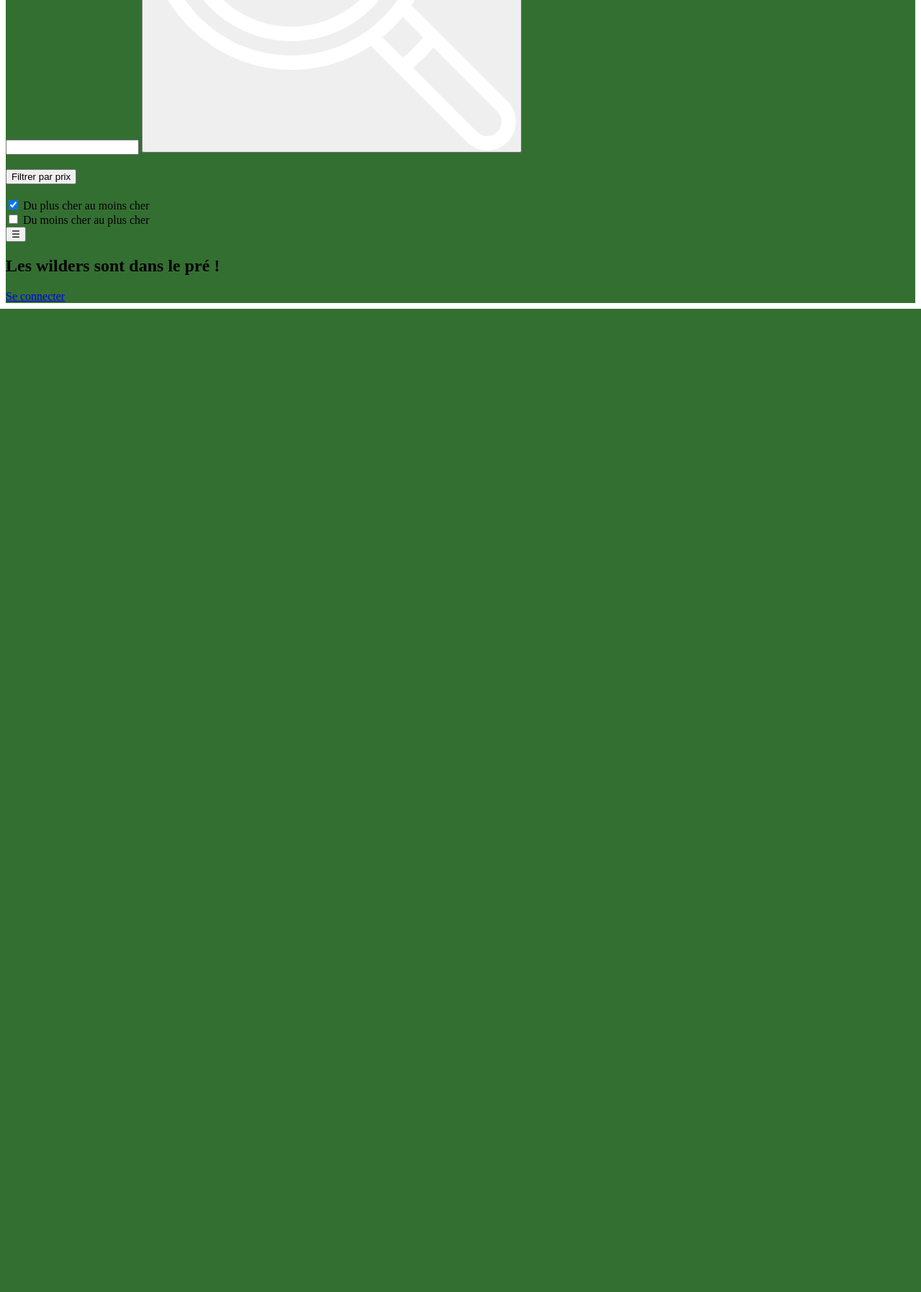
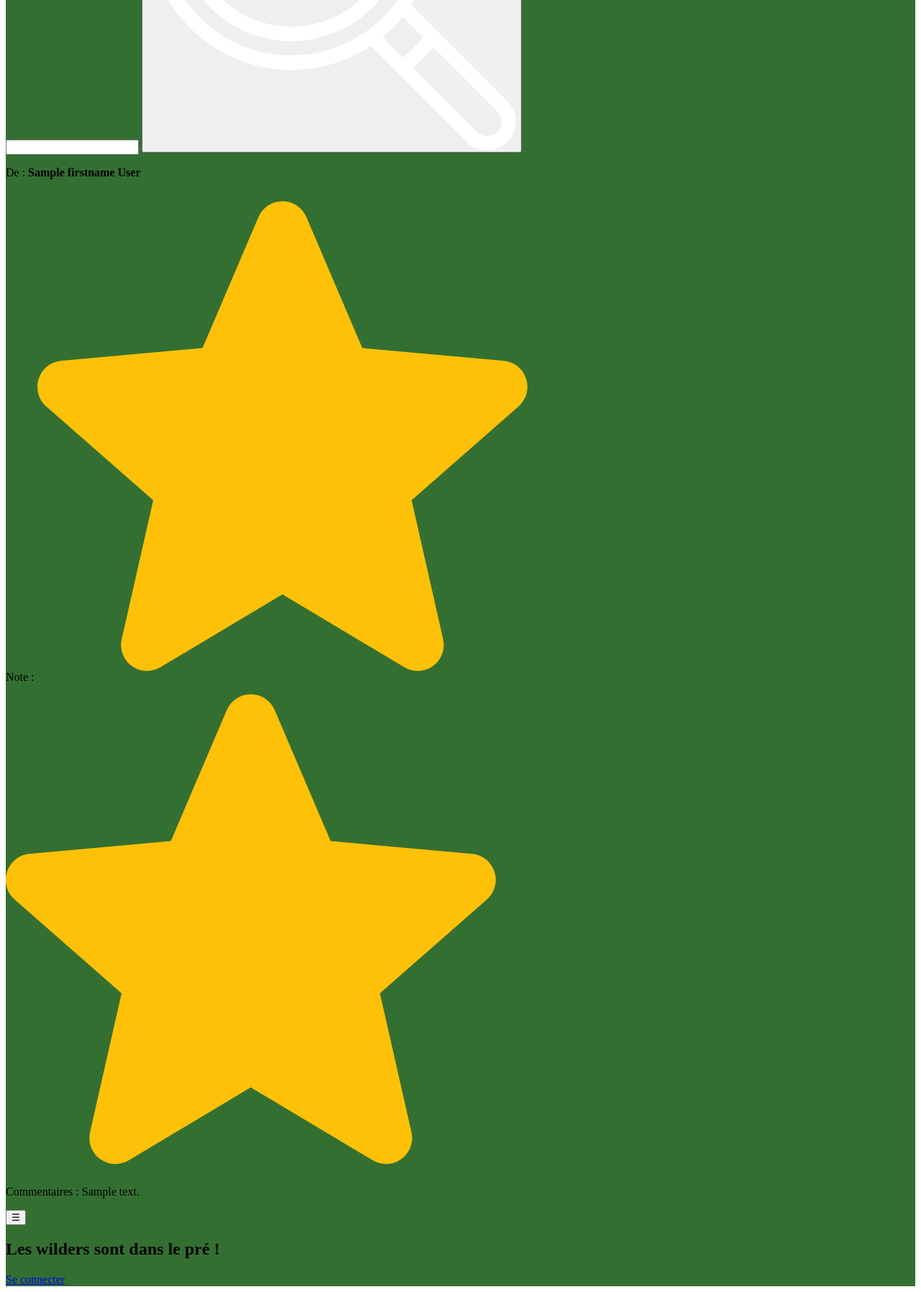
Before and after one commit to AmelieRoussel/hackaton2_comparateuragricole, a Symfony app: template templates/include/_navbar.html.twig in a window 1280 px wide. Shown: the part 1598-3393 px from the top of the page at 72% size. Before the commit the page ends 2027 px from the top, so only its background shows below. Run offline with Twig, Linux system fonts and the light colour scheme; the template is opened without the code that fills it: most values are stand-ins (such as "Sample title", 1, 10 or a date in 2020); form fields are guessed from the names that the template uses; some libraries are stand-ins or nearby versions.

Commit message:
style navbar

```diff
--- a/templates/include/_navbar.html.twig
+++ b/templates/include/_navbar.html.twig
@@ -3,7 +3,8 @@
         <span>ComparateurAgricole.com</span>
     </a>
     {% if app.user %}
-        <p class="text-light m-0">Bienvenue Mme/Mr <strong>{{ app.user.lastname }}</strong>, vous êtes connecté en tant que
+        <p class="text-light m-0">Bienvenue Mme/Mr <strong>{{ app.user.lastname }}</strong>, vous êtes connecté en tant
+            que
             <strong>{{ app.user.email }}</strong>
         </p>
     {% else %}
@@ -27,15 +28,17 @@
                     </h2>
                 </div>
 
-                <div id="collapseOne" class="collapse show" aria-labelledby="headingOne" data-parent="#accordionExample">
+                <div id="collapseOne" class="collapse show" aria-labelledby="headingOne"
+                     data-parent="#accordionExample">
                     <div class="card-body">
                         <div class="input-group mb-3">
                             <div class="input-group-append">
                                 {{ form_start(formCity) }}
-                                <span class="input-group-text text-primary " id="basic-addon2">{{ form_widget(formCity) }}</span>
+                                <span class="input-group-text text-primary "
+                                      id="basic-addon2">{{ form_widget(formCity) }}</span>
                             </div>
                         </div>
-                        <button class="btn-form-city btn btn-primary p-0 align-items-center">
+                        <button class="btn-form-city btn btn-primary m-0 align-items-center">
                             <img class="img-form-city" src="{{ asset('build/images/loupe.svg') }}">
                         </button>
                         {{ form_end(formCity) }}
@@ -71,27 +74,37 @@
                 </div>
             </div>
         </div>
-        <div class="card">
-            <div class="card-header" id="headingThree">
-                <h2 class="mb-0">
-                    <button class="btn btn-link btn-block text-left collapsed" type="button" data-toggle="collapse"
-                            data-target="#collapseThree" aria-expanded="false" aria-controls="collapseThree">
-                        Filtrer par prix
-                    </button>
-                </h2>
-            </div>
-            <div id="collapseThree" class="collapse" aria-labelledby="headingThree" data-parent="#accordionExample">
-                <div class="card-body">
-                    <div class="row">
-                        <input type="checkbox" id="scales" name="scales"
-                               checked>
-                        <label for="scales">Du plus cher au moins cher</label>
+        <div class="my-4">
+            {% if app.user %}
+                <div class="text-dark mb-5">
+                    {{ form_start(formComment) }}
+                    <div class="my-3">
+                        {{ form_label(formComment.commentText, 'Votre commentaire :') }}
+                        {{ form_widget(formComment.commentText) }}
                     </div>
-                    <div class="row">
-                        <input type="checkbox" id="horns" name="horns">
-                        <label for="horns">Du moins cher au plus cher</label>
+                    <div class="my-3">
+                        {{ form_label(formComment.rate, 'Votre note :') }}
+                        {{ form_widget(formComment.rate) }}
                     </div>
+                    <button class="btn btn-primary mt-3">
+                        {{ 'Sauvegarder'|trans }}</button>
+                    {{ form_end(formComment) }}
                 </div>
+            {% endif %}
+
+            <div class="row d-flex justify-content-center my-5">
+                {% for comment in comments %}
+                    <div class="comment d-flex flex-column col-12 col-sm-5 col-lg-3 p-2 m-2">
+                        <p class="mb-0">De :
+                            <strong>{{ comment.author.firstname }} {{ comment.author.lastname }}</strong></p>
+                        <p class="mb-0">Note :
+                            {% for i in 1..comment.rate %}
+                                <img src="{{ asset('build/images/star.svg') }}" class="stars-rate" alt="">
+                            {% endfor %}
+                        </p>
+                        <p class="mb-0">Commentaires : {{ comment.commentText }}</p>
+                    </div>
+                {% endfor %}
             </div>
         </div>
     </div>
@@ -103,7 +116,8 @@
     </div>
 
     <div>
-        <h1>Les <strong class="text-danger">wilders</strong> sont dans le <strong class="text-success">pré </strong>!</h1>
+        <h1>Les <strong class="text-danger">wilders</strong> sont dans le <strong class="text-success">pré </strong>!
+        </h1>
     </div>
 
     <div class="m-2">
```
Also changed, not shown: assets/styles/app.scss (+18 -17 lines), migrations/Version20210115105345.php (added, +35 -0 lines), src/Entity/Comment.php (+0 -16 lines), templates/map/map_index.html.twig (+0 -35 lines).
